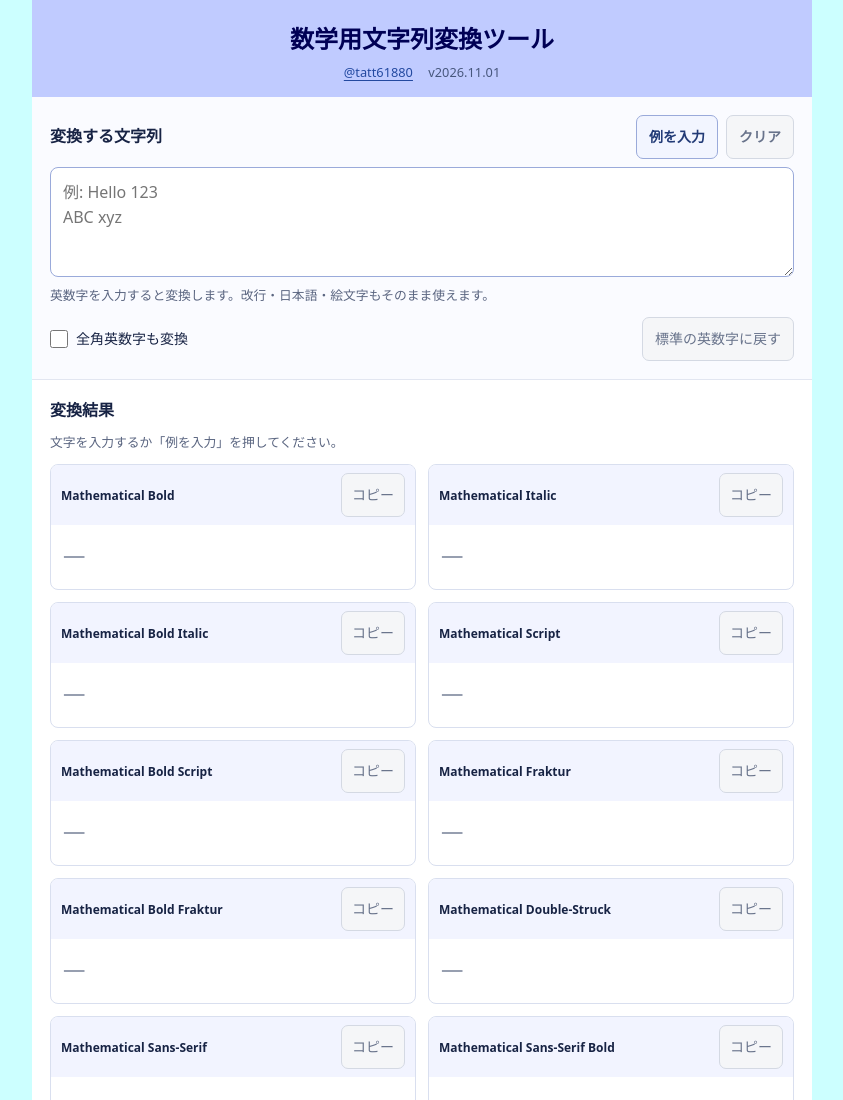
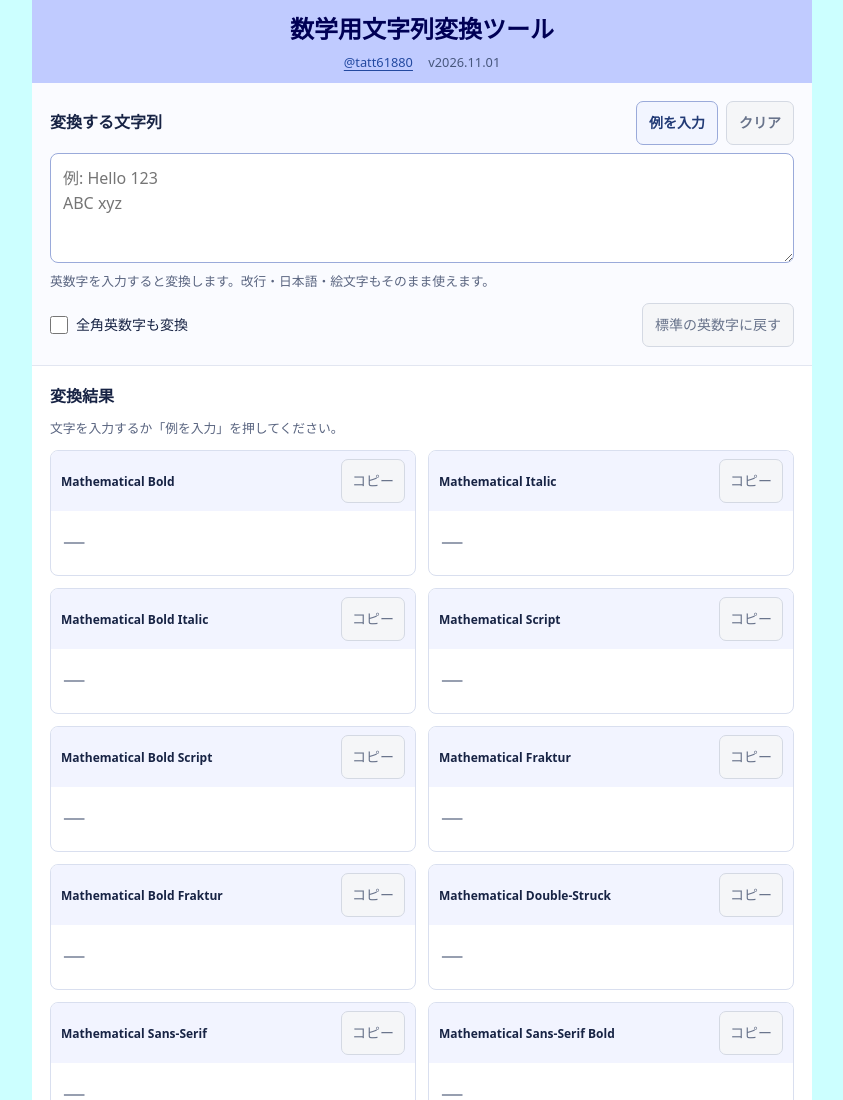
Before and after one commit to tatt61880/MathematicalStr, a website: page index.html in a window 1280 px wide. Shown: the top 1100 px of the page, without its empty margins (218-1061 px from the left). Drawn offline with Linux system fonts and the light colour scheme.

Commit message:
Update main.css

```diff
--- a/css/main.css
+++ b/css/main.css
@@ -1,10 +1,10 @@
 @charset "UTF-8";
 
 @font-face {
-  font-family: "MathematicalStr Math";
+  font-family: 'MathematicalStr Math';
   font-style: normal;
   font-weight: 400;
-  src: url("../fonts/NotoSansMath-Regular.woff") format("woff");
+  src: url('../fonts/NotoSansMath-Regular.woff') format('woff');
   font-display: swap;
 }
 
@@ -67,7 +67,7 @@ a {
 }
 
 .page-header {
-  padding: 20px 16px 14px;
+  padding: 10px;
   text-align: center;
   background: #c0cbff;
 }
@@ -205,7 +205,8 @@ h3 {
   max-height: 240px;
   padding: 12px;
   overflow: auto;
-  font-family: "MathematicalStr Math", "Cambria Math", "STIX Two Math", "Noto Sans Math", serif;
+  font-family: 'MathematicalStr Math', 'Cambria Math', 'STIX Two Math',
+    'Noto Sans Math', serif;
   font-size: 1.4rem;
   line-height: 1.7;
   overflow-wrap: anywhere;
@@ -214,7 +215,7 @@ h3 {
 
 .result-text:empty::before {
   color: #8992a6;
-  content: "—";
+  content: '—';
 }
 
 .result-text:focus-visible {
```
